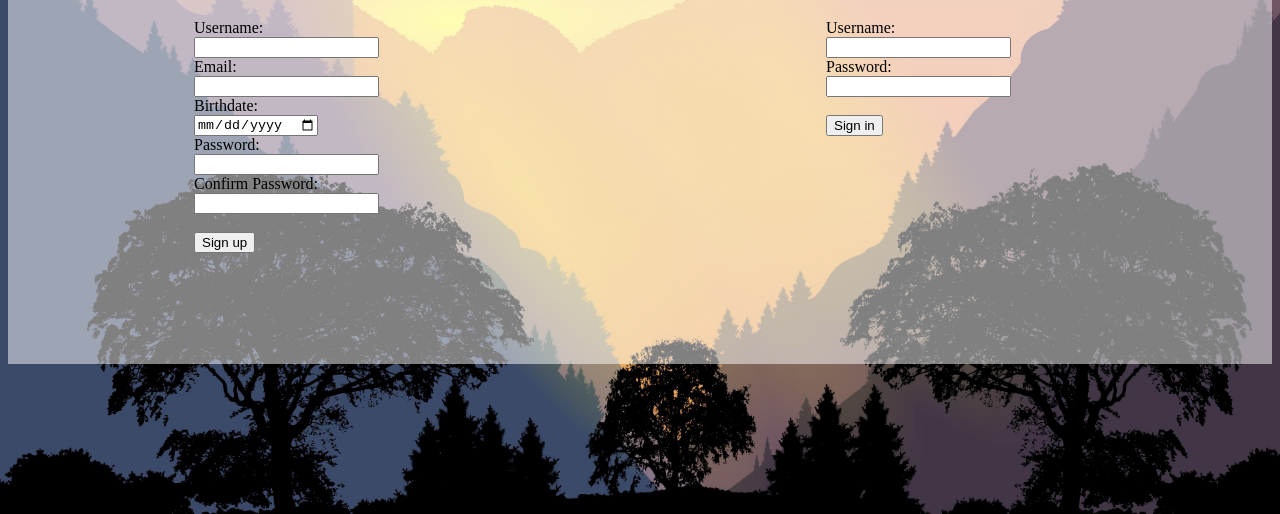
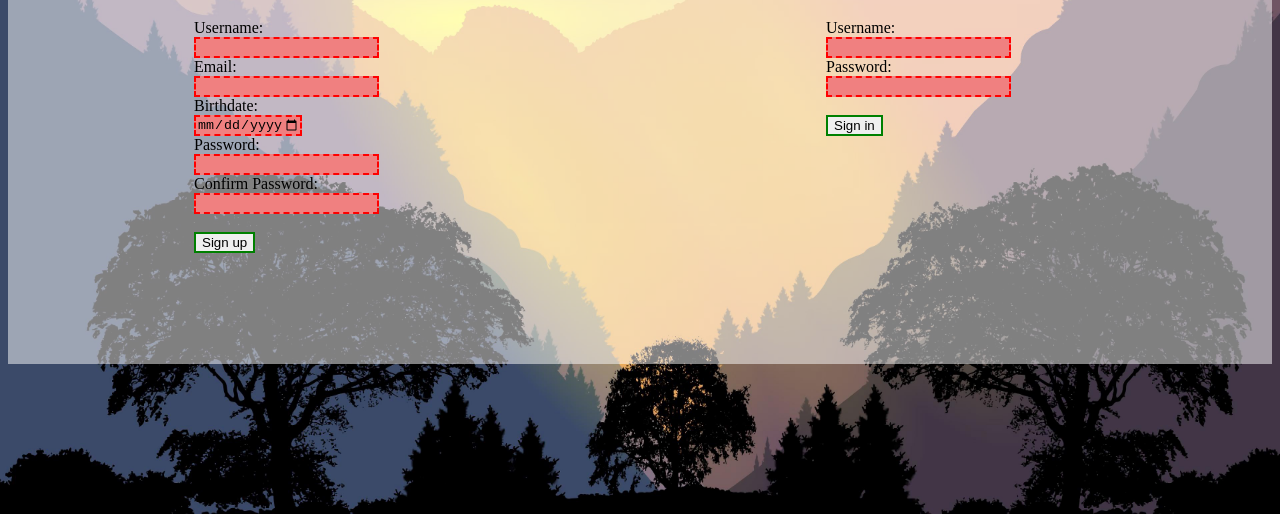
Before and after one commit to ooandreoo/login-frontend-0001, a plain HTML site: page index.html in a window 1280 px wide. Shown: the part 286-800 px from the top of the page. Drawn offline with Linux system fonts and the light colour scheme.

Commit message:
html validators added

```diff
--- a/index.html
+++ b/index.html
@@ -11,15 +11,48 @@
                 <h1>Sign up</h1>
                 <form action="" method="post">
                     <label for="signupname">Username:</label><br>
-                    <input type="text" name="signupname" id="signupname"><br>
+                    <input
+                        type="text"
+                        name="signupname"
+                        id="signupname"
+                        required
+                        minlength="6"
+                    ><br>
                     <label for="signupmail">Email:</label><br>
-                    <input type="text" name="signupmail" id="signupmail"><br>
+                    <input
+                        type="email"
+                        name="signupmail"
+                        id="signupmail"
+                        required
+                        pattern=".+@.+\..+"
+                    ><br>
                     <label for="signupbirthdate">Birthdate:</label><br>
-                    <input type="date" name="signupbirthdate" id="signupbirthdate"><br>
+                    <input
+                        type="date"
+                        name="signupbirthdate"
+                        id="signupbirthdate"
+                        required
+                        min="1920-01-01"
+                        max="2006-12-31"
+                    ><br>
                     <label for="signuppass">Password:</label><br>
-                    <input type="password" name="signuppass" id="signuppass"><br>
+                    <input
+                        type="password"
+                        name="signuppass"
+                        id="signuppass"
+                        required
+                        minlength="7"
+                        pattern="(?=.*[A-Z])(?=.*?[a-z])(?=.*?[0-9])(?=.*?[^A-Za-z0-9]).{8,}"
+                    ><br>
                     <label for="signuppassconfirm">Confirm Password:</label><br>
-                    <input type="password" name="signuppassconfirm" id="signuppassconfirm"><br><br>
+                    <input
+                        type="password"
+                        name="signuppassconfirm"
+                        id="signuppassconfirm"
+                        required
+                        minlength="7"
+                        pattern="(?=.*[A-Z])(?=.*?[a-z])(?=.*?[0-9])(?=.*?[^A-Za-z0-9]).{8,}"
+                    ><br><br>
                     <input type="submit" value="Sign up">
                 </form>
             </div>
@@ -28,9 +61,22 @@
                 <h1>Sign in</h1>
                 <form action="" method="post">
                     <label for="signinname">Username:</label><br>
-                    <input type="text" name="signinname" id="signinname"><br>
+                    <input
+                        type="text"
+                        name="signinname"
+                        id="signinname"
+                        required
+                        minlength="6"
+                    ><br>
                     <label for="signinpass">Password:</label><br>
-                    <input type="text" name="signinpass" id="signinpass"><br><br>
+                    <input
+                        type="text"
+                        name="signinpass"
+                        id="signinpass"
+                        required
+                        minlength="7"
+                        pattern="(?=.*[A-Z])(?=.*?[a-z])(?=.*?[0-9])(?=.*?[^A-Za-z0-9]).{8,}"
+                    ><br><br>
                     <input type="submit" value="Sign in">
                 </form>
             </div>
--- a/styles.css
+++ b/styles.css
@@ -18,3 +18,15 @@ body {
     margin: auto;
     padding-left: 40px;
 }
+input {
+    border: 2px solid black;
+}
+
+input:valid {
+    border: 2px solid green;
+}
+
+input:invalid {
+    border: 2px dashed red;
+    background-color: lightcoral;
+}
```
